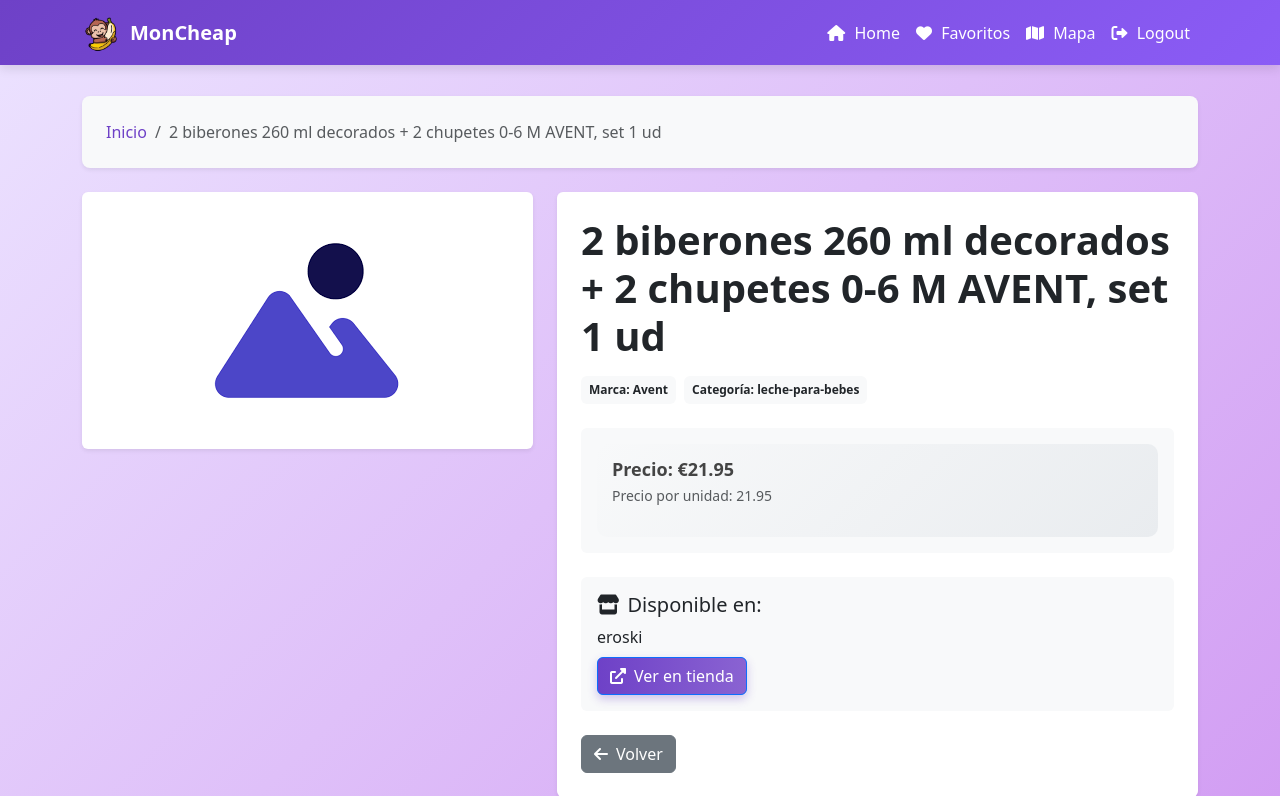
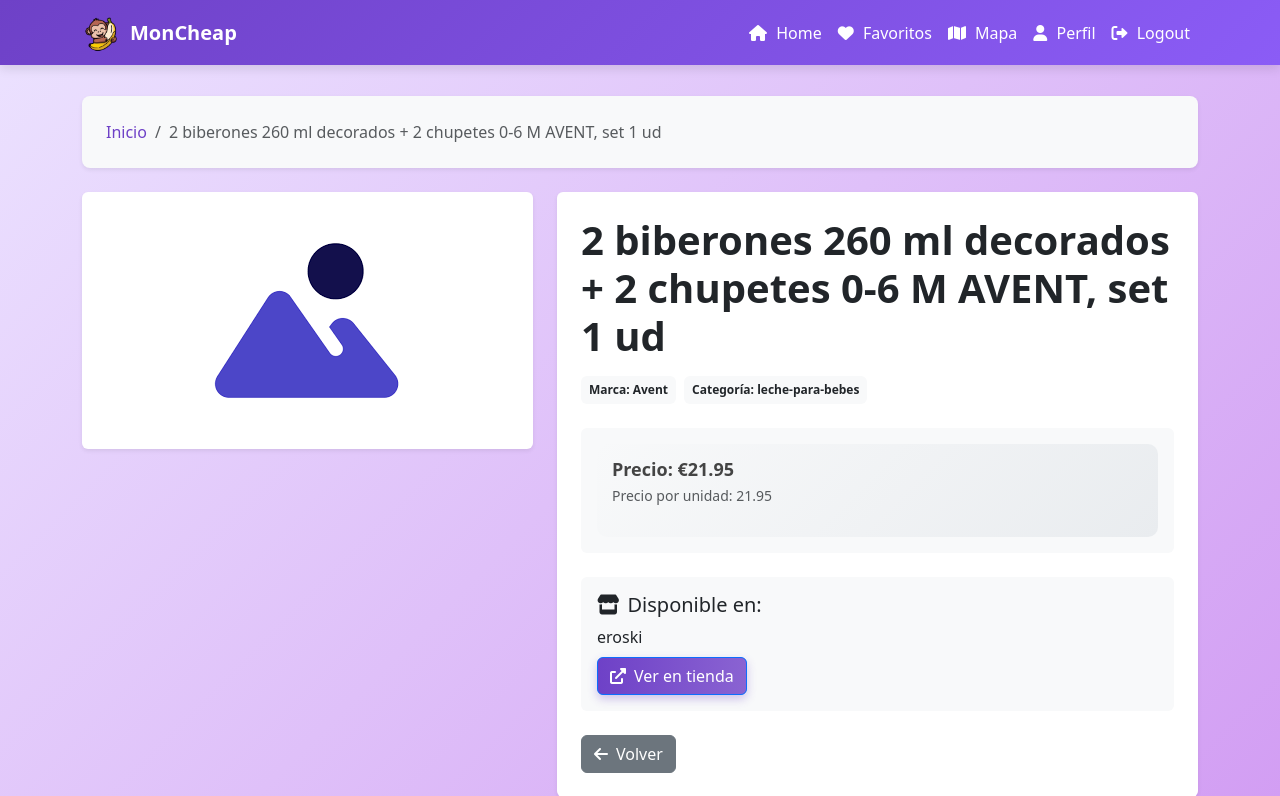
Before and after one commit to manu222/MonCheap, a Flask app: page /producto/7482628 in a window 1280 px wide. Shown: the top 796 px of the page. Run offline with Flask 3, Linux system fonts and the light colour scheme; a user stored in the database is signed in; data comes from the database, SQL or seed files in the repository.

Commit message:
navbar product

```diff
--- a/supermarket_recommendation/templates/producto.html
+++ b/supermarket_recommendation/templates/producto.html
@@ -14,7 +14,7 @@
 <body class="bg-light">
     <nav class="navbar navbar-expand-lg custom-navbar fixed-top">
         <div class="container">
-            <a class="navbar-brand d-flex align-items-center" href="#">
+            <a class="navbar-brand d-flex align-items-center" href="/">
                 <img src="{{ url_for('static', filename='images/logo.png') }}" alt="MonCheap" class="logo-nav">
                 <span class="ms-2 fw-bold">MonCheap</span>
             </a>
@@ -36,8 +36,13 @@
                         </a>
                     </li>
                     <li class="nav-item">
-                        <a class="nav-link logout-btn" href="/mapa">
+                        <a class="nav-link" href="/mapa">
                             <i class="fas fa-map"></i> Mapa
+                        </a>
+                    </li>
+                    <li class="nav-item">
+                        <a class="nav-link" href="/user">
+                            <i class="fas fa-user"></i> Perfil
                         </a>
                     </li>
                     <li class="nav-item">
```
